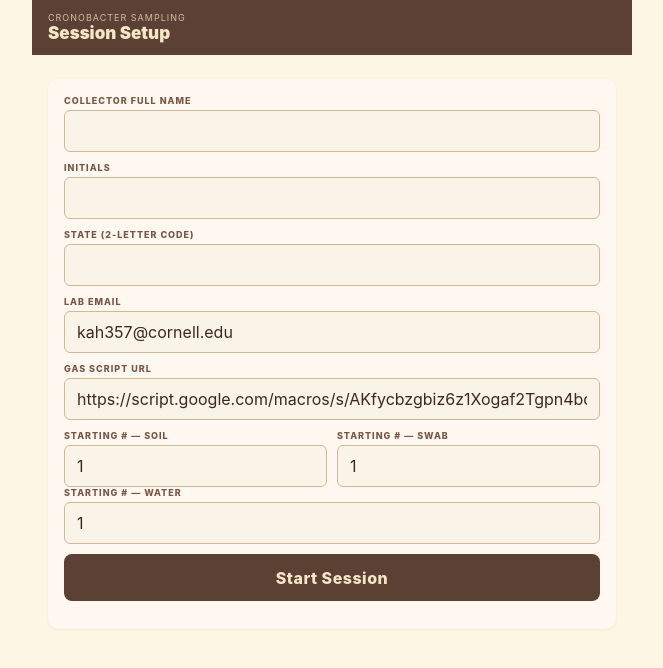
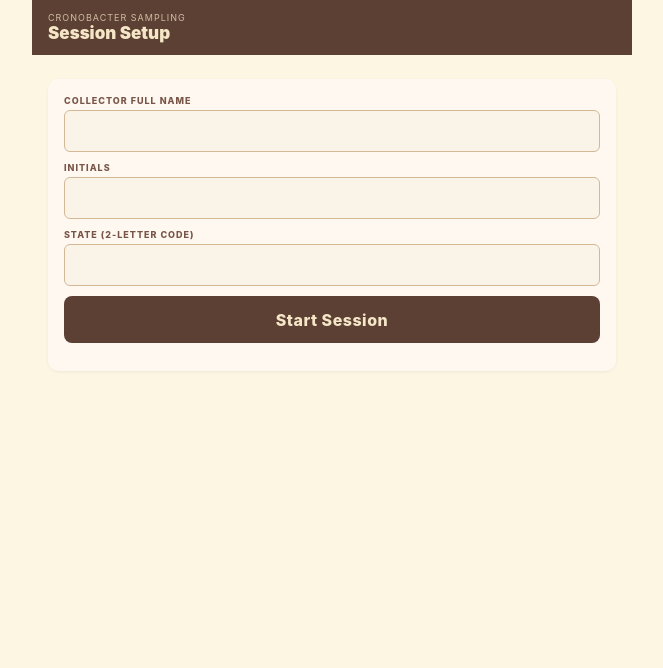
Before and after one commit to FSL-MQIP/cronobacter-sampling-data-collection-app, a website with bundled scripts: page index.html in a window 1280 px wide. Shown: the whole page, without its empty margins (308-971 px from the left). Built offline with nearby package versions, Linux system fonts and the light colour scheme; no server answers.

Commit message:
chore: hide lab email, GAS URL, and starting numbers from session setup
These fields were confusing to field collectors — they are hardcoded
defaults that never need to change during normal use.

```diff
--- a/index.html
+++ b/index.html
@@ -28,23 +28,11 @@
         <label>State (2-letter code)
           <input type="text" id="state" required maxlength="2">
         </label>
-        <label>Lab email
-          <input type="email" id="labEmail" value="kah357@cornell.edu" required>
-        </label>
-        <label>GAS Script URL
-          <input type="url" id="gasUrl" value="https://script.google.com/macros/s/AKfycbzgbiz6z1Xogaf2Tgpn4bqC6NRa0LcjmxfWmYqXpgtSYixjAaMN1ZanMHaiT6Wd7QE8/exec">
-        </label>
-        <div class="field-pair">
-          <label>Starting # — Soil
-            <input type="number" id="startingSoil" value="1" min="1" required>
-          </label>
-          <label>Starting # — Swab
-            <input type="number" id="startingSwab" value="1" min="1" required>
-          </label>
-        </div>
-        <label>Starting # — Water
-          <input type="number" id="startingWater" value="1" min="1" required>
-        </label>
+        <input type="hidden" id="labEmail" value="kah357@cornell.edu">
+        <input type="hidden" id="gasUrl" value="https://script.google.com/macros/s/AKfycbzgbiz6z1Xogaf2Tgpn4bqC6NRa0LcjmxfWmYqXpgtSYixjAaMN1ZanMHaiT6Wd7QE8/exec">
+        <input type="hidden" id="startingSoil" value="1">
+        <input type="hidden" id="startingSwab" value="1">
+        <input type="hidden" id="startingWater" value="1">
         <button type="submit" class="btn-full">Start Session</button>
       </form>
     </div>
```
